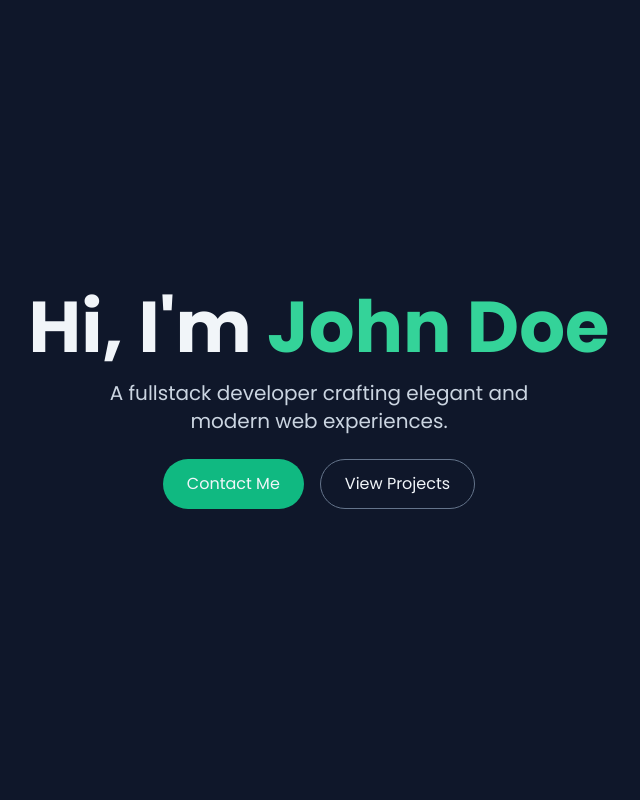
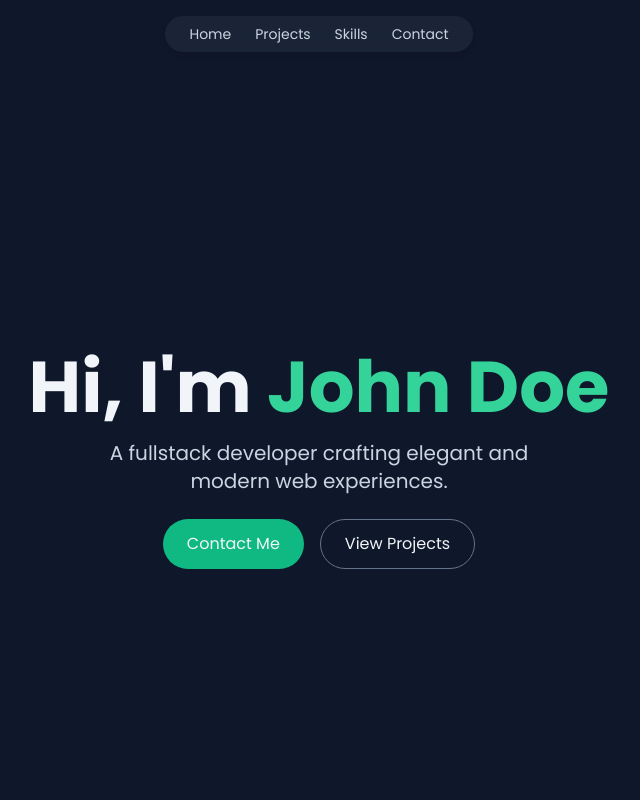
Before and after one commit to Sabbir131/dev-portfolio, a React (Vite) app: page / in a window 1280 px wide. Shown: the top 800 px of the page, without its empty margins (321-961 px from the left). Built offline with nearby package versions, Linux system fonts and the light colour scheme.

Commit message:
feat(navbar): add sticky centered navbar

```diff
--- a/src/App.jsx
+++ b/src/App.jsx
@@ -1,19 +1,23 @@
 import About from "./pages/About";
 import Contact from "./pages/Contact";
 import Education from "./pages/Education";
+import Footer from "./components/Footer";
 import Hero from "./pages/Hero";
 import Projects from "./pages/Projects";
 import Skills from "./pages/Skills";
+import Navbar from "./components/Navbar";
 
 export default function App() {
   return (
     <>
+      <Navbar />
       <Hero />
       <About />
       <Projects />
       <Skills />
       <Education />
       <Contact />
+      <Footer />
     </>
   );
 }
--- /dev/null
+++ b/src/components/Footer.jsx
@@ -0,0 +1,9 @@
+const Footer = () => {
+  return (
+    <footer className="bg-slate-900 text-gray-400 text-center py-6 mt-16">
+      <p>© {new Date().getFullYear()} John Doe. All rights reserved.</p>
+    </footer>
+  );
+};
+
+export default Footer;
--- /dev/null
+++ b/src/components/Navbar.jsx
@@ -0,0 +1,36 @@
+import React from "react";
+
+const Navbar = () => {
+  return (
+    <header className="sticky top-1 z-50 flex justify-center">
+      <nav className="w-full py-3">
+        <div className="flex justify-center">
+          <ul className="flex gap-6 bg-slate-800/80 backdrop-blur-md px-6 py-2 rounded-full text-sm text-slate-300 shadow-md">
+            <li>
+              <a href="#hero" className="hover:text-emerald-400 transition">
+                Home
+              </a>
+            </li>
+            <li>
+              <a href="#projects" className="hover:text-emerald-400 transition">
+                Projects
+              </a>
+            </li>
+            <li>
+              <a href="#skills" className="hover:text-emerald-400 transition">
+                Skills
+              </a>
+            </li>
+            <li>
+              <a href="#contact" className="hover:text-emerald-400 transition">
+                Contact
+              </a>
+            </li>
+          </ul>
+        </div>
+      </nav>
+    </header>
+  );
+};
+
+export default Navbar;
--- a/src/pages/About.jsx
+++ b/src/pages/About.jsx
@@ -1,6 +1,6 @@
 const About = () => {
   return (
-    <section className="py-16 text-center px-4">
+    <section id="about" className="py-16 text-center px-4">
       <h2 className="text-3xl font-bold mb-4 text-emerald-400">About Me</h2>
       <p className="text-slate-300 max-w-xl mx-auto">
         I enjoy turning ideas into beautiful websites. My focus is creating intuitive, responsive, and user-friendly applications that make life easier.
--- a/src/pages/Contact.jsx
+++ b/src/pages/Contact.jsx
@@ -21,7 +21,7 @@ const Contact = () => {
   return (
     <section
       id="contact"
-      className="max-w-3xl mx-auto px-6 py-16 text-gray-200"
+      className="max-w-3xl mx-auto px-6 py-12 text-gray-200"
     >
       <h2 className="text-3xl font-bold mb-8 text-emerald-400 text-center">
         Contact Me
--- a/src/pages/Education.jsx
+++ b/src/pages/Education.jsx
@@ -15,7 +15,7 @@ const educationList = [
 
 const Education = () => {
   return (
-    <section id="education" className="max-w-4xl mx-auto px-6 py-16">
+    <section id="education" className="max-w-4xl mx-auto px-6 py-12">
       <h2 className="text-3xl font-bold mb-10 text-emerald-400 text-center">Education & Certifications</h2>
       <div className="space-y-8">
         {educationList.map(({ degree, school, year, details }, idx) => (
--- a/src/pages/Hero.jsx
+++ b/src/pages/Hero.jsx
@@ -2,7 +2,7 @@ import { motion } from "framer-motion";
 
 const Hero = () => {
   return (
-    <section className="min-h-screen flex items-center justify-center text-center px-4">
+    <section id="hero" className="min-h-screen flex items-center justify-center text-center px-4">
       <motion.div
         initial={{ opacity: 0, y: 20 }}
         animate={{ opacity: 1, y: 0 }}
--- a/src/pages/Projects.jsx
+++ b/src/pages/Projects.jsx
@@ -35,7 +35,7 @@ const projects = [
 
 const Projects = () => {
   return (
-    <section className="py-16 text-center px-4">
+    <section id="projects" className="py-12 text-center px-4">
       <h2 className="text-3xl font-bold mb-8 text-emerald-400">Projects</h2>
       <div className="grid gap-6 md:grid-cols-2 max-w-4xl mx-auto">
         {projects.map((proj, index) => (
--- a/src/pages/Skills.jsx
+++ b/src/pages/Skills.jsx
@@ -17,7 +17,7 @@ const skills = [
 
 const Skills = () => {
   return (
-    <section className="py-16 text-center px-4 bg-slate-900">
+    <section id="skills" className="py-16 text-center px-4 bg-slate-900">
       <h2 className="text-3xl font-bold mb-10 text-emerald-400">Skills</h2>
 
       <div className="flex flex-wrap justify-center gap-8">
```
